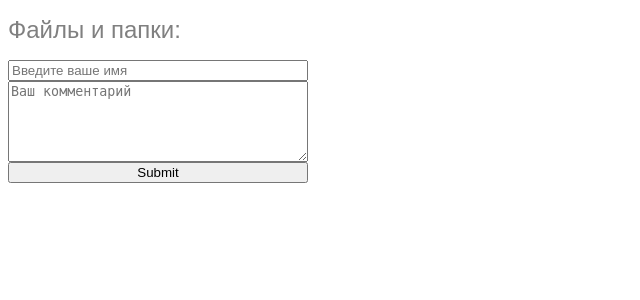
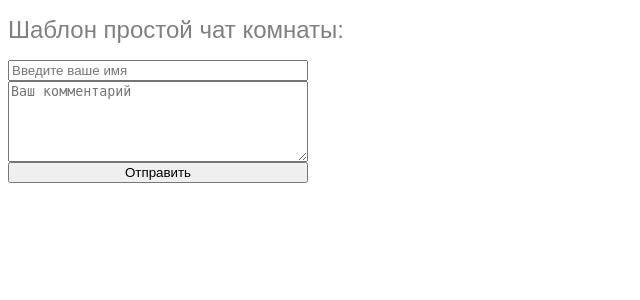
Before and after one commit to MelnikovSergey/simple-chat-template, a PHP site: page / in a window 1280 px wide. Shown: the top 300 px of the page, without its empty margins (0-640 px from the left). Run offline with PHP 8.4, Linux system fonts and the light colour scheme.

Commit message:
Update index.php

```diff
--- a/index.php
+++ b/index.php
@@ -6,11 +6,11 @@
 	<link rel="stylesheet" href="css/simple-chat-template.css">
 </head>
 <body>
-	<h1>Файлы и папки:</h1>
+	<h1>Шаблон простой чат комнаты:</h1>
 	<form action="">
-		<input type="text" name="username" placeholder="Введите ваше имя">
-		<textarea name="comment" cols="30" rows="5" placeholder="Ваш комментарий"></textarea>
-		<input type="submit">
+		<input type="text" name="username" placeholder="Введите ваше имя" required>
+		<textarea name="comment" cols="30" rows="5" placeholder="Ваш комментарий" required></textarea>
+		<input type="submit" value="Отправить">
 	</form>
 </body>
 </html>
```
